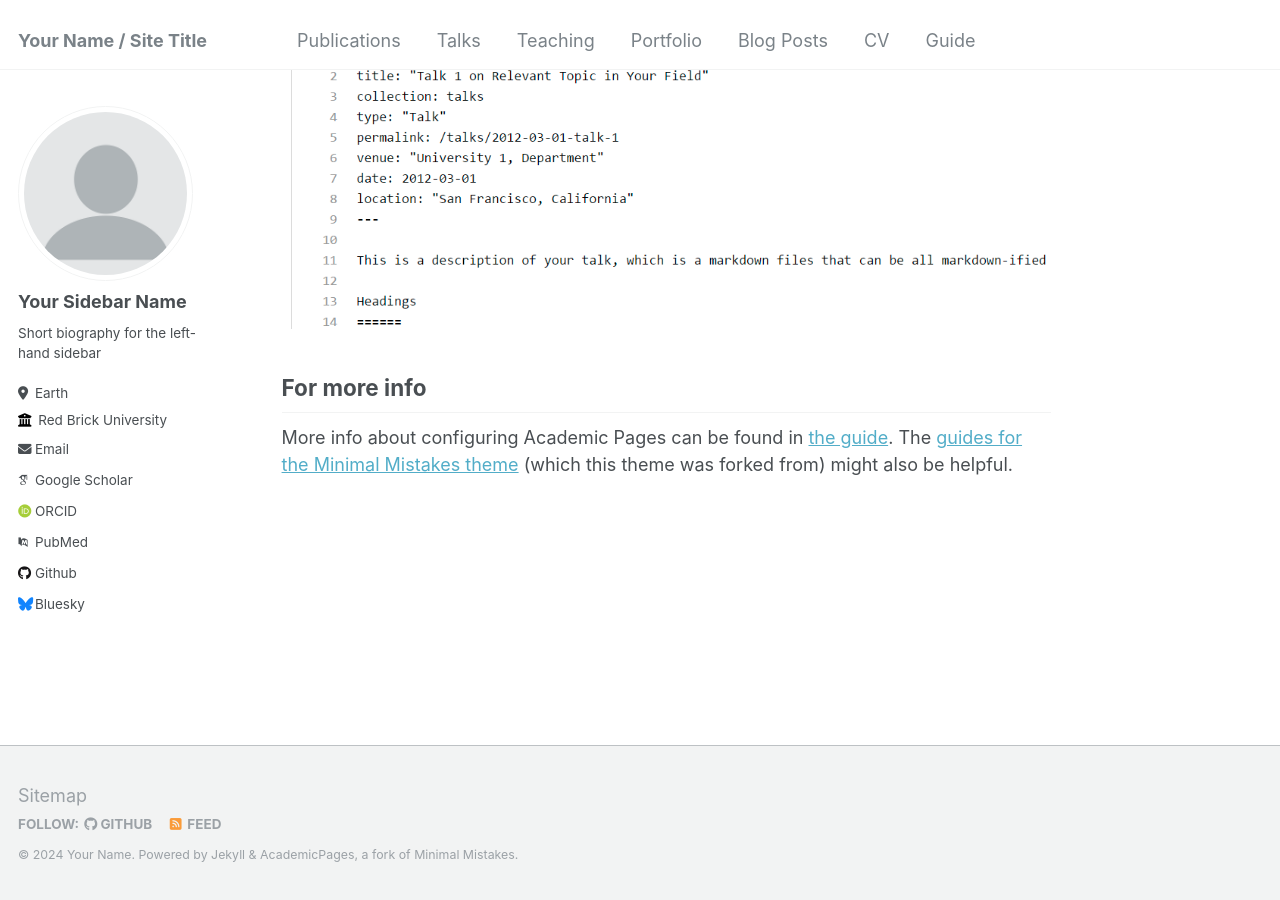
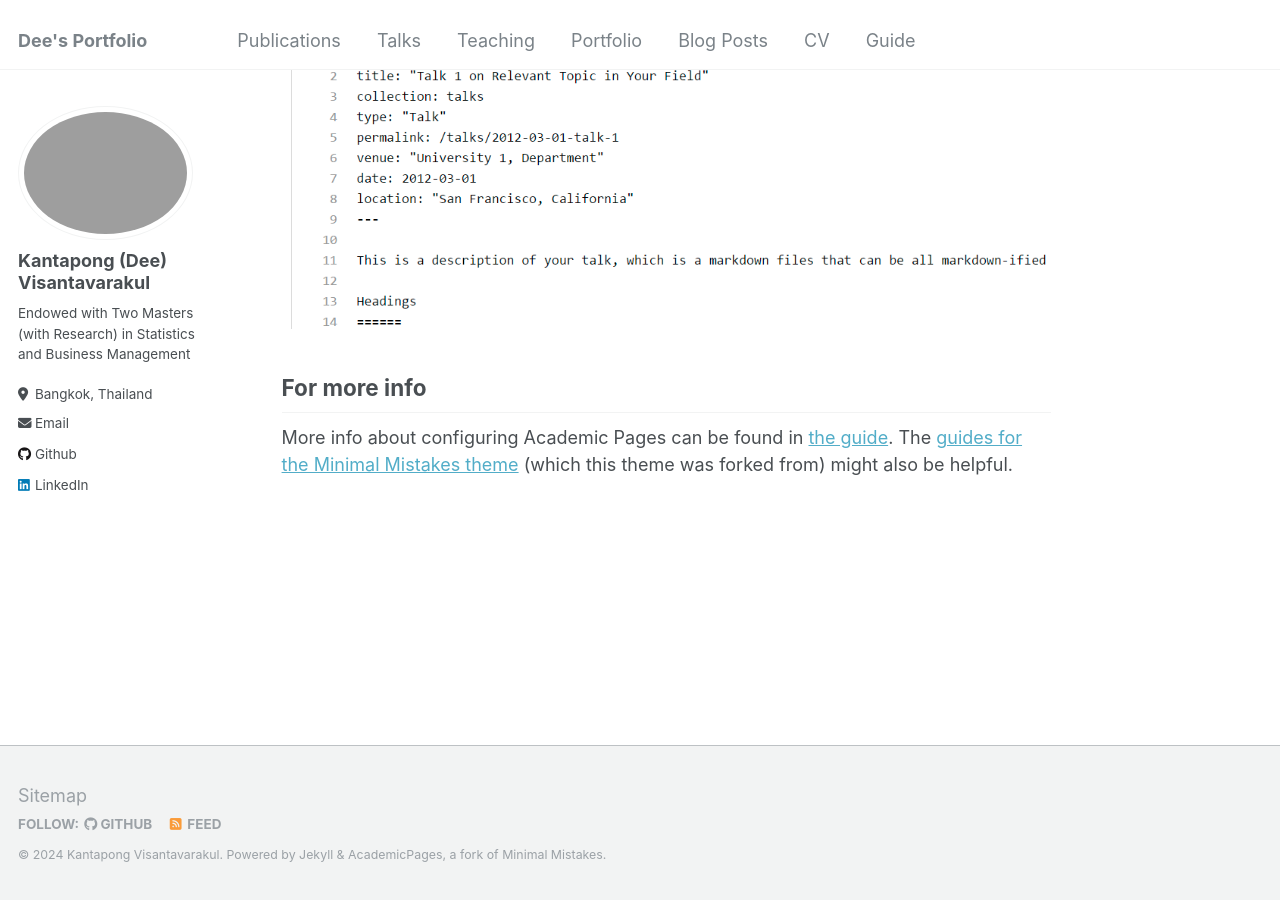
Before and after one commit to GoodDee/GoodDee.github.io, a Jekyll site: the page built from _pages/about.md, in a window 1280 px wide and 900 px high, scrolled down 2660 px. Built offline with Jekyll 4.4.1, drawn with Linux system fonts in a browser that asks for light colours; some web fonts are replaced.

Commit message:
Update _config.yml

```diff
--- a/_config.yml
+++ b/_config.yml
@@ -8,11 +8,11 @@
 
 # Basic Site Settings
 locale                   : "en-US"
-title                    : "Your Name / Site Title"
+title                    : "Dee's Portfolio"
 title_separator          : "-"
-name                     : &name "Your Name"
+name                     : &name "Kantapong Visantavarakul"
 description              : &description "personal description"
-url                      : https://academicpages.github.io # the base hostname & protocol for your site e.g. "https://mmistakes.github.io"
+url                      : https://gooddee.github.io # the base hostname & protocol for your site e.g. "https://mmistakes.github.io"
 baseurl                  : "" # the subpath of your site, e.g. "/blog"
 repository               : "academicpages/academicpages.github.io"
 
@@ -21,34 +21,34 @@ repository               : "academicpages/academicpages.github.io"
 #               Additional customization can be done by editing /_includes/author-profile.html
 author:
   # Biographic information
-  avatar           : "profile.png"
-  name             : "Your Sidebar Name"
-  pronouns         : # example: "she/her"
-  bio              : "Short biography for the left-hand sidebar"
-  location         : "Earth"
-  employer         : "Red Brick University"
+  avatar           : "profile_main.jpg"
+  name             : "Kantapong (Dee) Visantavarakul"
+  pronouns         : # example: "he/him"
+  bio              : "Endowed with Two Masters (with Research) in Statistics and Business Management"
+  location         : "Bangkok, Thailand"
+  # employer         : "Red Brick University"
   uri              : # URL
-  email            : "none@example.org"
+  email            : "kantapong_deeconstruct@outlook.com"
 
   # Academic websites
   arxiv            : # URL - Update with the correct link to your profile
-  googlescholar    : "https://scholar.google.com/citations?user=PS_CX0AAAAAJ"
+  # googlescholar    : "https://scholar.google.com/citations?user=PS_CX0AAAAAJ"
   impactstory      : # URL
-  orcid            : "http://orcid.org/yourorcidurl"
+  # orcid            : "http://orcid.org/yourorcidurl"
   semantic         : # URL
-  pubmed           : "https://www.ncbi.nlm.nih.gov/pubmed/?term=john+snow"
+  # pubmed           : "https://www.ncbi.nlm.nih.gov/pubmed/?term=john+snow"
   researchgate     : # URL
 
   # Repositories and software development
   bitbucket        : # Username - Update with your username on the site
   codepen          : # Username
   dribbble         : # Username
-  github           : "academicpages"
+  github           : "GoodDee"
   kaggle           : # Username
   stackoverflow    : # User number or user number and name (i.e., use "1" or "1/jeff-atwood")
 
   # Social media
-  bluesky          : "bsky.app" # Replace this with you Bluesky username
+  # bluesky          : "bsky.app" # Replace this with you Bluesky username
   facebook         : # Username
   flickr           : # Username
   foursquare       : # Username
@@ -57,7 +57,7 @@ author:
   keybase          : # Username
   instagram        : # Username
   lastfm           : # Username
-  linkedin         : # Username
+  linkedin         : "kantapong-v"
   mastodon         : # URL
   medium           : # URL
   pinterest        : # Username
```
